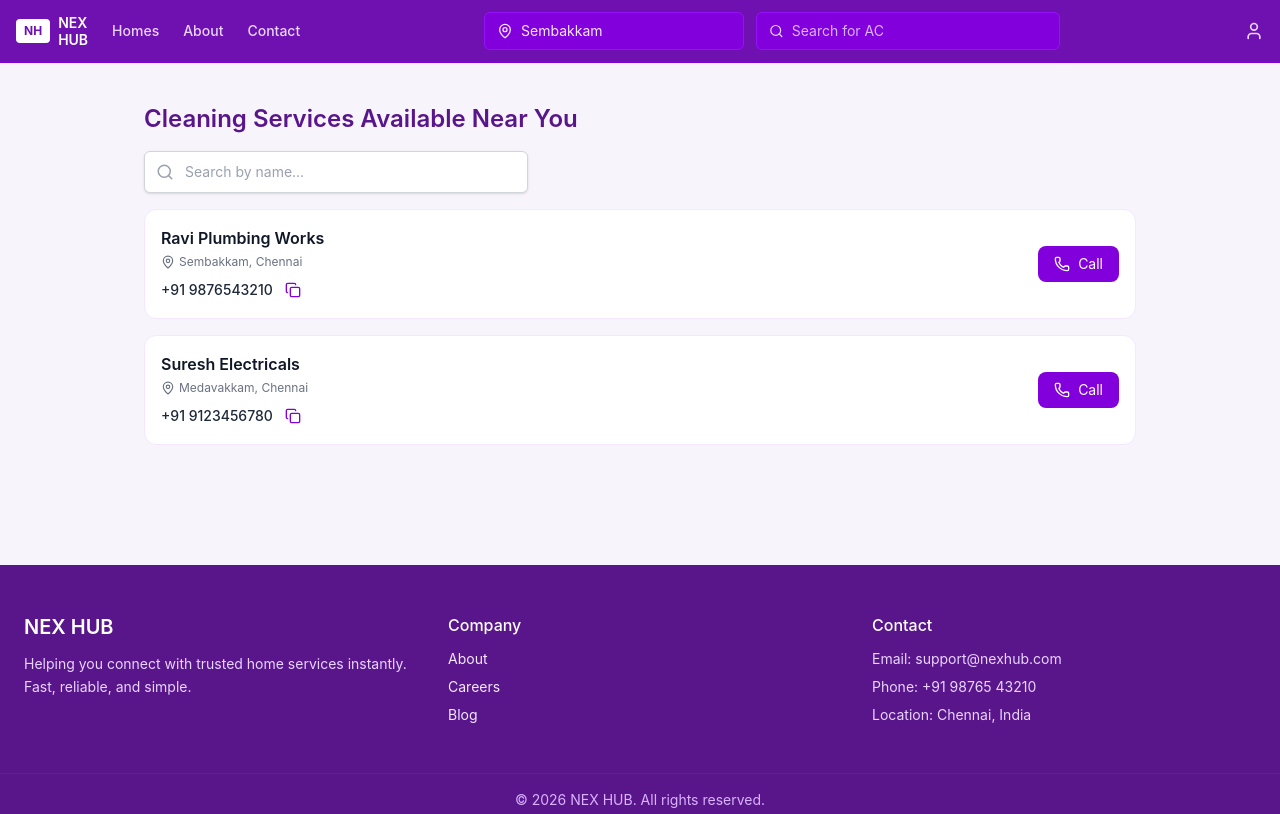
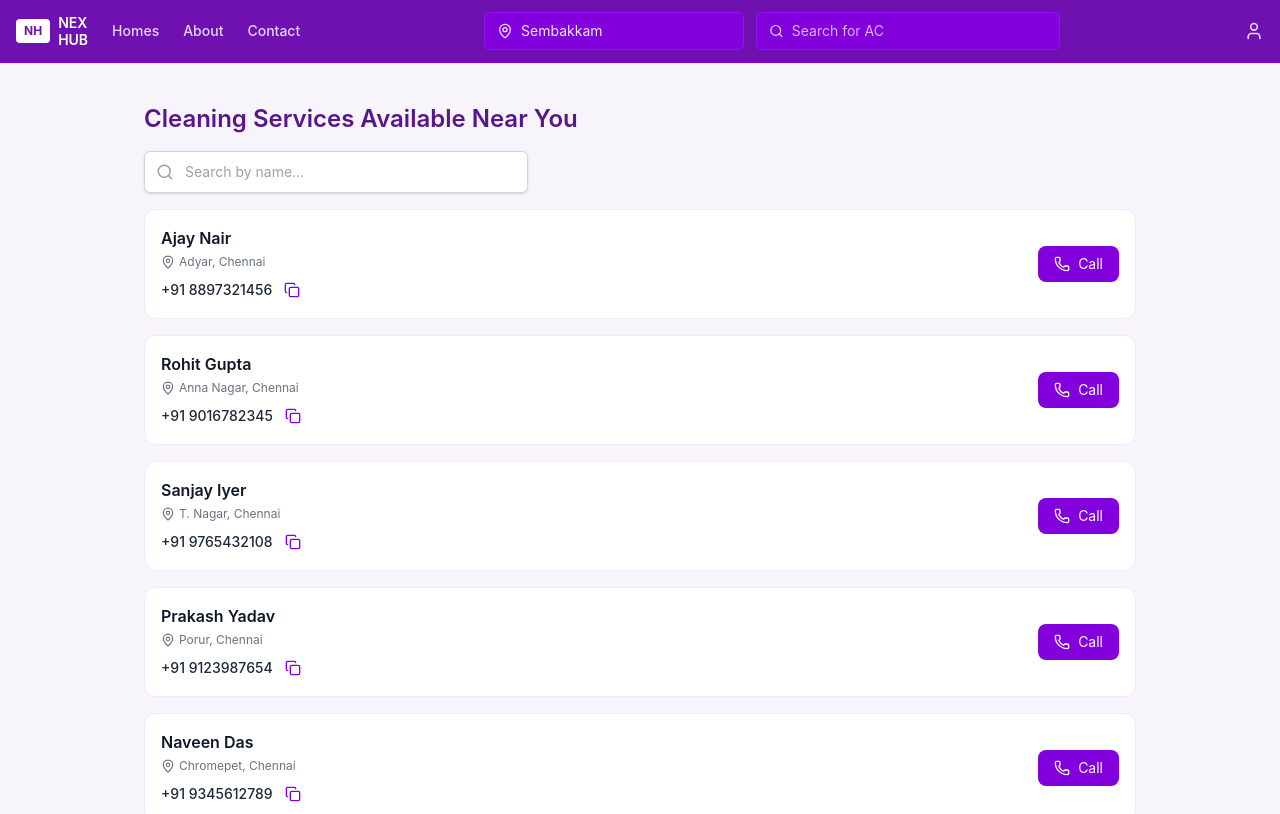
Before and after one commit to Mukunthan-A-R/nexhub, a React (Vite) app: page /cleaning-work in a window 1280 px wide. Shown: the top 814 px of the page. Built offline with nearby package versions, Linux system fonts and the light colour scheme.

Commit message:
new data set

```diff
--- a/src/pages/AcService.jsx
+++ b/src/pages/AcService.jsx
@@ -6,16 +6,34 @@ import ServiceList from "../components/ServiceList";
 const AcService = () => {
   const data = [
     {
-      name: "Ravi Plumbing Works",
-      role: "Plumber",
-      phone: "+91 9876543210",
+      name: "Arun Kumar",
+      role: "AC Service",
+      phone: "+91 9845123670",
       location: "Sembakkam, Chennai",
     },
     {
-      name: "Suresh Electricals",
-      role: "Electrician",
-      phone: "+91 9123456780",
+      name: "Vikram Singh",
+      role: "AC Service",
+      phone: "+91 9786452310",
       location: "Medavakkam, Chennai",
+    },
+    {
+      name: "Rahul Sharma",
+      role: "AC Service",
+      phone: "+91 9901234567",
+      location: "Velachery, Chennai",
+    },
+    {
+      name: "Karthik Raj",
+      role: "AC Service",
+      phone: "+91 9678452312",
+      location: "Tambaram, Chennai",
+    },
+    {
+      name: "Manoj Verma",
+      role: "AC Service",
+      phone: "+91 9812345678",
+      location: "Perumbakkam, Chennai",
     },
   ];
 
--- a/src/pages/BikeMechanic.jsx
+++ b/src/pages/BikeMechanic.jsx
@@ -6,16 +6,40 @@ import ServiceList from "../components/ServiceList";
 const BikeMechanic = () => {
   const data = [
     {
-      name: "Ravi Plumbing Works",
-      role: "Plumber",
-      phone: "+91 9876543210",
-      location: "Sembakkam, Chennai",
+      name: "Dinesh Kumar",
+      role: "Bike Mechanic",
+      phone: "+91 9023456781",
+      location: "Guindy, Chennai",
     },
     {
-      name: "Suresh Electricals",
-      role: "Electrician",
-      phone: "+91 9123456780",
-      location: "Medavakkam, Chennai",
+      name: "Aravind Raj",
+      role: "Bike Mechanic",
+      phone: "+91 9182736450",
+      location: "Kodambakkam, Chennai",
+    },
+    {
+      name: "Sunil Verma",
+      role: "Bike Mechanic",
+      phone: "+91 9873401256",
+      location: "Mylapore, Chennai",
+    },
+    {
+      name: "Kishore Reddy",
+      role: "Bike Mechanic",
+      phone: "+91 9012456783",
+      location: "Perungudi, Chennai",
+    },
+    {
+      name: "Vikas Sharma",
+      role: "Bike Mechanic",
+      phone: "+91 9765012348",
+      location: "Thoraipakkam, Chennai",
+    },
+    {
+      name: "Senthil Kumar",
+      role: "Bike Mechanic",
+      phone: "+91 9345801276",
+      location: "Poonamallee, Chennai",
     },
   ];
 
--- a/src/pages/CarMechanic.jsx
+++ b/src/pages/CarMechanic.jsx
@@ -6,16 +6,40 @@ import ServiceList from "../components/ServiceList";
 const CarMechanic = () => {
   const data = [
     {
-      name: "Ravi Plumbing Works",
-      role: "Plumber",
-      phone: "+91 9876543210",
-      location: "Sembakkam, Chennai",
+      name: "Raghavendra Rao",
+      role: "Car Mechanic",
+      phone: "+91 9384726150",
+      location: "Ekkatuthangal, Chennai",
     },
     {
-      name: "Suresh Electricals",
-      role: "Electrician",
-      phone: "+91 9123456780",
-      location: "Medavakkam, Chennai",
+      name: "Imran Khan",
+      role: "Car Mechanic",
+      phone: "+91 9021567843",
+      location: "Triplicane, Chennai",
+    },
+    {
+      name: "Lokesh Kumar",
+      role: "Car Mechanic",
+      phone: "+91 9172635480",
+      location: "Koyambedu, Chennai",
+    },
+    {
+      name: "Praveen Shetty",
+      role: "Car Mechanic",
+      phone: "+91 9890345612",
+      location: "Alwarpet, Chennai",
+    },
+    {
+      name: "Faizal Ahmed",
+      role: "Car Mechanic",
+      phone: "+91 9756123489",
+      location: "Teynampet, Chennai",
+    },
+    {
+      name: "Bharath R",
+      role: "Car Mechanic",
+      phone: "+91 9001234786",
+      location: "Kolathur, Chennai",
     },
   ];
 
--- a/src/pages/Cleaner.jsx
+++ b/src/pages/Cleaner.jsx
@@ -6,16 +6,40 @@ import ServiceList from "../components/ServiceList";
 const Cleaner = () => {
   const data = [
     {
-      name: "Ravi Plumbing Works",
-      role: "Plumber",
-      phone: "+91 9876543210",
-      location: "Sembakkam, Chennai",
+      name: "Ajay Nair",
+      role: "Cleaning Service",
+      phone: "+91 8897321456",
+      location: "Adyar, Chennai",
     },
     {
-      name: "Suresh Electricals",
-      role: "Electrician",
-      phone: "+91 9123456780",
-      location: "Medavakkam, Chennai",
+      name: "Rohit Gupta",
+      role: "Cleaning Service",
+      phone: "+91 9016782345",
+      location: "Anna Nagar, Chennai",
+    },
+    {
+      name: "Sanjay Iyer",
+      role: "Cleaning Service",
+      phone: "+91 9765432108",
+      location: "T. Nagar, Chennai",
+    },
+    {
+      name: "Prakash Yadav",
+      role: "Cleaning Service",
+      phone: "+91 9123987654",
+      location: "Porur, Chennai",
+    },
+    {
+      name: "Naveen Das",
+      role: "Cleaning Service",
+      phone: "+91 9345612789",
+      location: "Chromepet, Chennai",
+    },
+    {
+      name: "Harish Pillai",
+      role: "Cleaning Service",
+      phone: "+91 9871203456",
+      location: "Ambattur, Chennai",
     },
   ];
 
--- a/src/pages/Electrician.jsx
+++ b/src/pages/Electrician.jsx
@@ -6,16 +6,46 @@ import ServiceList from "../components/ServiceList";
 const Electrician = () => {
   const data = [
     {
-      name: "Ravi Plumbing Works",
-      role: "Plumber",
+      name: "Ravi Kumar",
+      role: "AC Service",
       phone: "+91 9876543210",
       location: "Sembakkam, Chennai",
     },
     {
-      name: "Suresh Electricals",
-      role: "Electrician",
+      name: "Suresh Reddy",
+      role: "AC Service",
       phone: "+91 9123456780",
       location: "Medavakkam, Chennai",
+    },
+    {
+      name: "Arjun Patel",
+      role: "AC Service",
+      phone: "+91 9988776655",
+      location: "Velachery, Chennai",
+    },
+    {
+      name: "Kiran Nair",
+      role: "AC Service",
+      phone: "+91 9012345678",
+      location: "Tambaram, Chennai",
+    },
+    {
+      name: "Deepak Singh",
+      role: "AC Service",
+      phone: "+91 9345678123",
+      location: "Perumbakkam, Chennai",
+    },
+    {
+      name: "Vignesh Kumar",
+      role: "AC Service",
+      phone: "+91 9567890123",
+      location: "Sholinganallur, Chennai",
+    },
+    {
+      name: "Manoj Sharma",
+      role: "AC Service",
+      phone: "+91 9789012345",
+      location: "Pallikaranai, Chennai",
     },
   ];
 
--- a/src/pages/Plumbing.jsx
+++ b/src/pages/Plumbing.jsx
@@ -6,16 +6,40 @@ import ServiceList from "../components/ServiceList";
 const Plumbing = () => {
   const data = [
     {
-      name: "Ravi Plumbing Works",
-      role: "Plumber",
-      phone: "+91 9876543210",
-      location: "Sembakkam, Chennai",
+      name: "Murugan Selvam",
+      role: "Plumbing",
+      phone: "+91 9156723480",
+      location: "Royapettah, Chennai",
     },
     {
-      name: "Suresh Electricals",
-      role: "Electrician",
-      phone: "+91 9123456780",
-      location: "Medavakkam, Chennai",
+      name: "Ramesh Babu",
+      role: "Plumbing",
+      phone: "+91 9843215670",
+      location: "Ashok Nagar, Chennai",
+    },
+    {
+      name: "Ganesh Kumar",
+      role: "Plumbing",
+      phone: "+91 9034567812",
+      location: "Vadapalani, Chennai",
+    },
+    {
+      name: "Selvakumar Mani",
+      role: "Plumbing",
+      phone: "+91 9786543201",
+      location: "Avadi, Chennai",
+    },
+    {
+      name: "Balaji Narayanan",
+      role: "Plumbing",
+      phone: "+91 9321456780",
+      location: "Mogappair, Chennai",
+    },
+    {
+      name: "Sathish Kumar",
+      role: "Plumbing",
+      phone: "+91 9012348756",
+      location: "Nanganallur, Chennai",
     },
   ];
 
```
